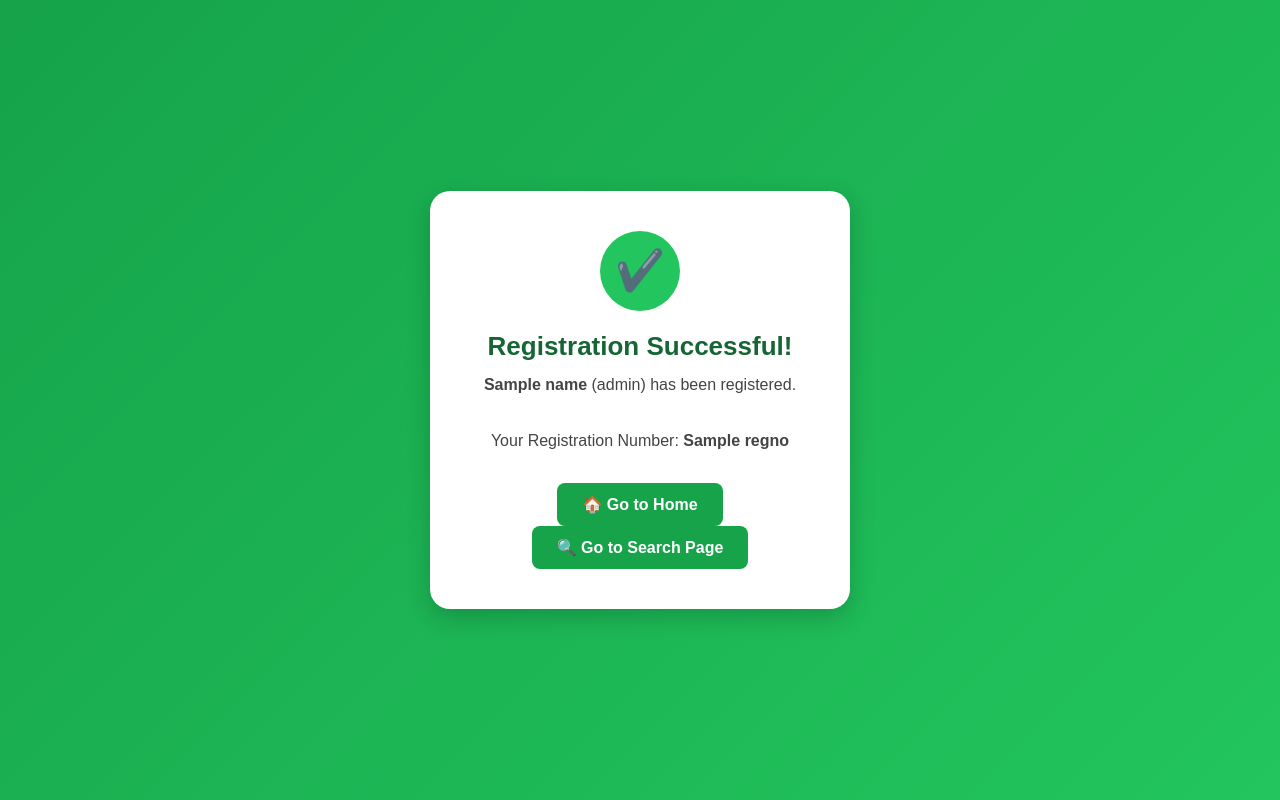
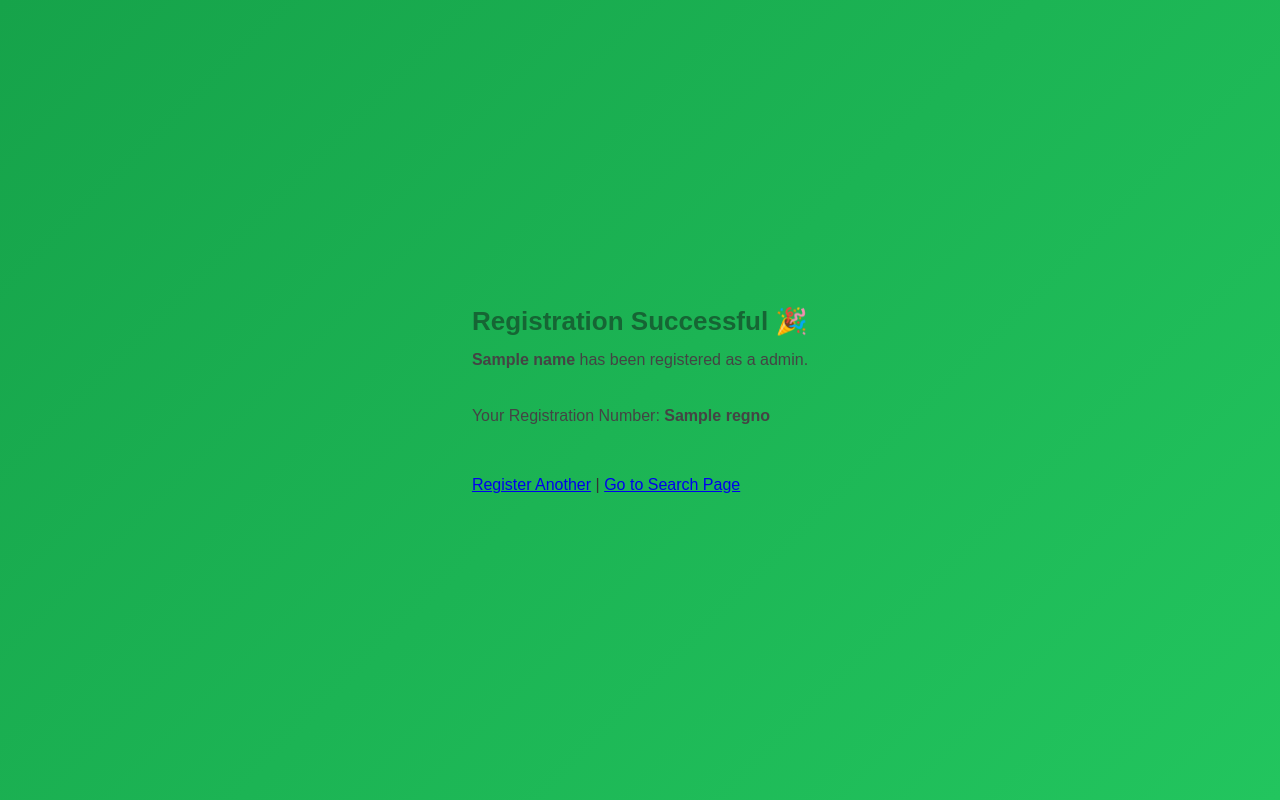
Before and after one commit to Sathyanarayanan2202/ui_project, a Flask app: template Student Portal/templates/success.html in a window 1280 px wide. Run offline with Flask 3, Linux system fonts and the light colour scheme; the template is opened without the code that fills it: most values are stand-ins (such as "Sample title", 1, 10 or a date in 2020).

Commit message:
Update success.html

```diff
--- a/Student Portal/templates/success.html
+++ b/Student Portal/templates/success.html
@@ -1,22 +1,18 @@
 <!DOCTYPE html>
 <html lang="en">
 <head>
-  <meta charset="UTF-8">
-  <meta name="viewport" content="width=device-width, initial-scale=1.0">
-  <title>Registration Successful</title>
-  <link rel="stylesheet" href="{{ url_for('static', filename='css/success.css') }}">
+    <meta charset="UTF-8">
+    <title>Registration Successful</title>
+    <link rel="stylesheet" href="{{ url_for('static', filename='css/success.css') }}">
 </head>
 <body>
-  <div class="success-container">
-    <div class="success-icon">✔️</div>
-    <h2>Registration Successful!</h2>
-    <p><strong>{{ name }}</strong> ({{ usertype }}) has been registered.</p>
-    <p>Your Registration Number: <strong>{{ regno }}</strong></p>
-
-    <div class="button-group">
-      <a href="/" class="button home">🏠 Go to Home</a>
-      <a href="/search" class="button search">🔍 Go to Search Page</a>
+    <div class="box">
+        <h2>Registration Successful 🎉</h2>
+        <p><strong>{{ name }}</strong> has been registered as a {{ usertype }}.</p>
+        <p>Your Registration Number: <strong>{{ regno }}</strong></p>
+        <br>
+        <a href="/register">Register Another</a> |
+        <a href="/search">Go to Search Page</a>
     </div>
-  </div>
 </body>
 </html>
```
